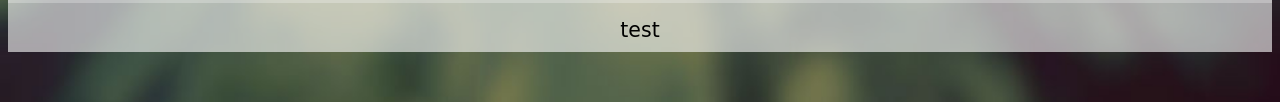
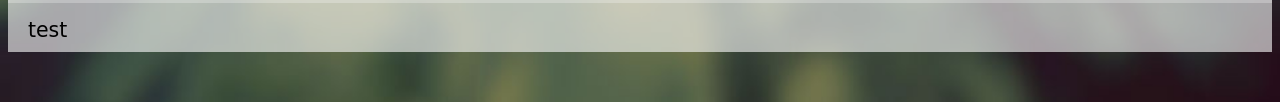
Before and after one commit to arcanagame/arcanagame.github.io, a plain HTML site: page index.html in a window 1280 px wide. Shown: the part 234-336 px from the top of the page. Drawn offline with Linux system fonts and the light colour scheme; a web font is replaced by a local one.

Commit message:
Add files via upload

```diff
--- a/index.html
+++ b/index.html
@@ -45,6 +45,9 @@
                height: 120%;
                font-size: 1.6vw;
                font-family: 'Neucha', cursive;
+               box-sizing: border-box;
+               padding-left : 20px;
+               padding-right : 20px;
                -ms-filter:progid:DXImageTransform.Microsoft.gradient(startColorstr=#66FFFFFF,endColorstr=#66FFFFFF);/*IE fix */
          filter:progid:DXImageTransform.Microsoft.gradient(startColorstr=#66FFFFFF,endColorstr=#66FFFFFF);     /* IE Fix */
 
@@ -54,7 +57,7 @@
     <img src=images/logo.png alt="Arcana" width="300px" height="183"><br>
     </div>
     <span> <div class=hightext><head><center> <b>HOME &nbsp&nbsp&nbspABOUT &nbsp&nbsp&nbspTEAM &nbsp&nbsp&nbsp&nbsp&nbspQnA &nbsp&nbsp&nbspCONTACT </b></center></head> </span></div> <br>
-    <div class="highlight"> <center><span> test </span></center> </div>
+    <div class="highlight"> <span> test </span> </div>
   </head>
   <body>
 
```
